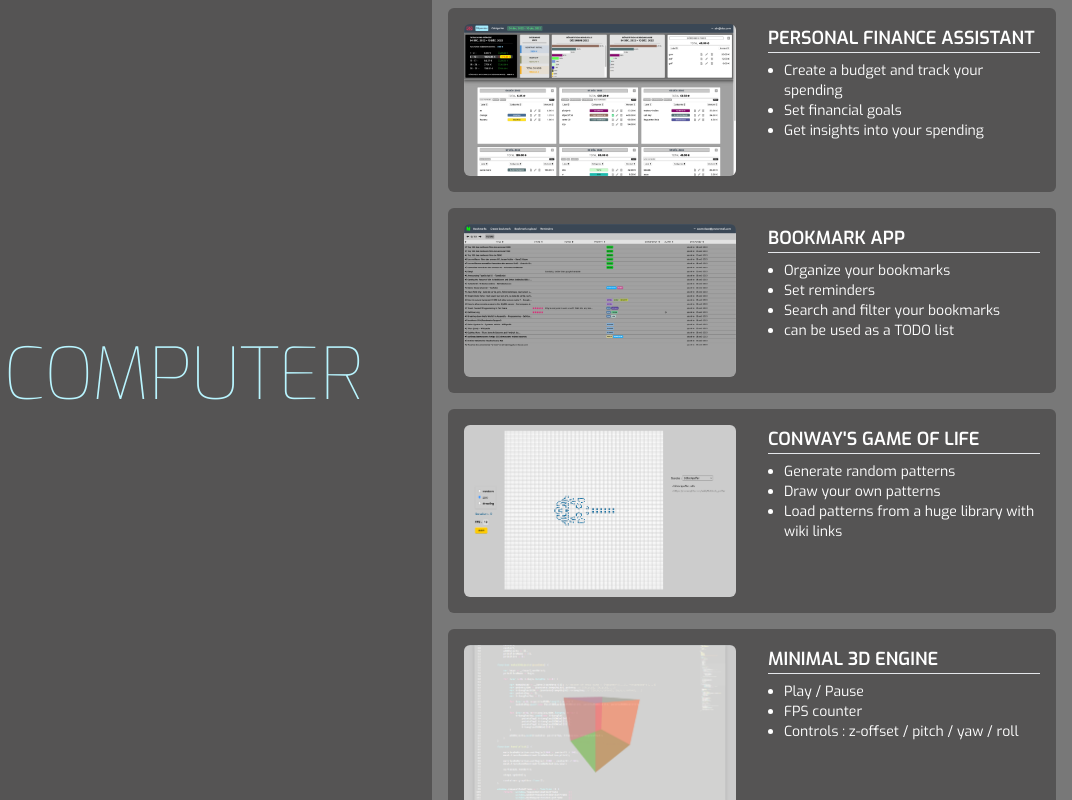
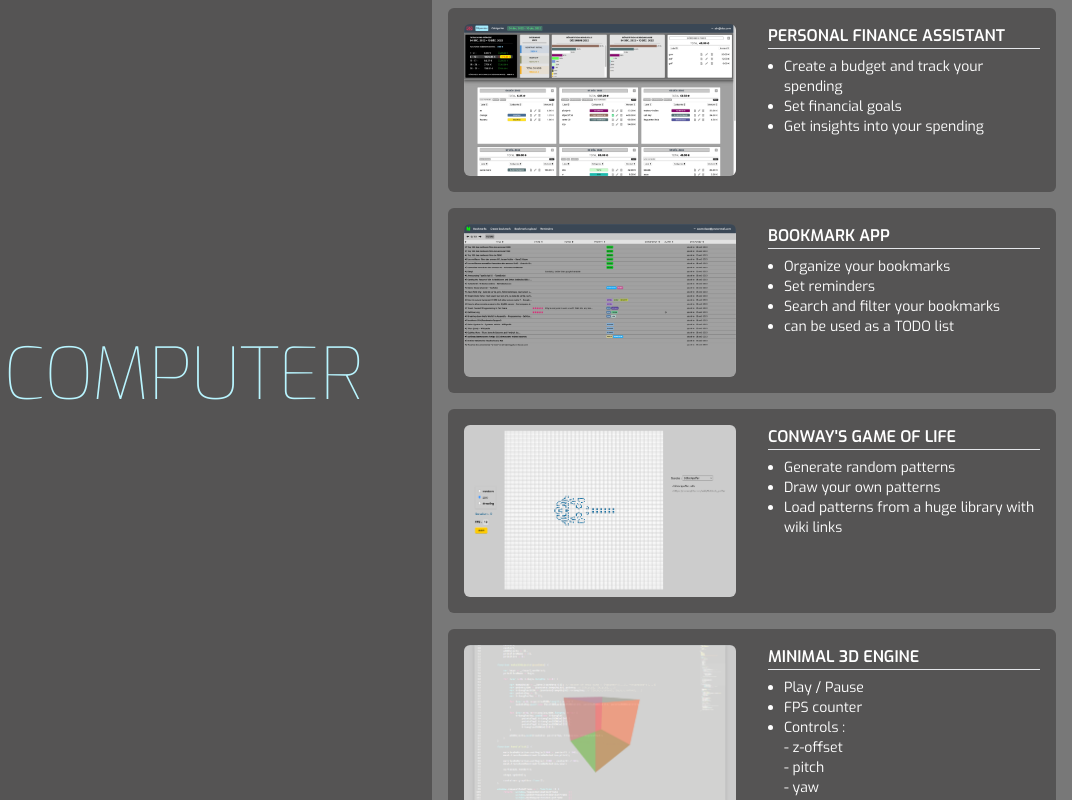
Before and after one commit to aestheticsdata/landing-page, a website: page src/index.html in a window 1280 px wide. Shown: the full height of the page, 208-1280 px from the left. Drawn offline with Linux system fonts and the light colour scheme; a script that the page names is missing.

Commit message:
minor changes

```diff
--- a/src/index.html
+++ b/src/index.html
@@ -68,7 +68,7 @@
         href="http://pfa.1991computer.com/"
         target="_blank"
         class="flex bg-container rounded-md mx-4
-        hover:bg-container-hover hover:shadow-login hover:cursor-pointer transition-colors ease-linear duration-100"
+          hover:bg-container-hover hover:shadow-login hover:cursor-pointer transition-colors ease-linear duration-100"
       >
         <div class="w-1/2 p-4">
           <img
@@ -78,10 +78,10 @@
           />
         </div>
         <div class="w-1/2 p-4 flex flex-col space-y-2">
-          <div class="uppercase font-semibold border--b-white border-b text-lg">
+          <div class="uppercase font-semibold border--b-white border-b sm:text-xs lg:text-sm xl:text-base 2xl:text-lg">
             Personal Finance Assistant
           </div>
-          <ul class="text-sm list-disc ml-4">
+          <ul class="text-sm list-disc ml-4 sm:text-xs lg:text-sm">
             <li>
               Create a budget and track your spending
             </li>
@@ -99,7 +99,7 @@
         href="http://bkmk.1991computer.com/"
         target="_blank"
         class="flex bg-container rounded-md mx-4
-        hover:bg-container-hover hover:shadow-login hover:cursor-pointer transition-colors ease-linear duration-100"
+          hover:bg-container-hover hover:shadow-login hover:cursor-pointer transition-colors ease-linear duration-100"
       >
         <div class="w-1/2 p-4">
           <img
@@ -109,10 +109,10 @@
           />
         </div>
         <div class="w-1/2 p-4 flex flex-col space-y-2">
-          <div class="uppercase font-bold border--b-white border-b text-lg">
+          <div class="uppercase font-semibold border--b-white border-b sm:text-xs lg:text-sm xl:text-base 2xl:text-lg">
             Bookmark app
           </div>
-          <ul class="text-sm list-disc ml-4">
+          <ul class="text-sm list-disc ml-4 sm:text-xs lg:text-sm">
             <li>
               Organize your bookmarks
             </li>
@@ -133,7 +133,7 @@
         href="http://1991computer.com/conway-gol/"
         target="_blank"
         class="flex bg-container rounded-md mx-4
-        hover:bg-container-hover hover:shadow-login hover:cursor-pointer transition-colors ease-linear duration-100"
+          hover:bg-container-hover hover:shadow-login hover:cursor-pointer transition-colors ease-linear duration-100"
       >
         <div class="w-1/2 p-4">
           <img
@@ -143,10 +143,10 @@
           />
         </div>
         <div class="w-1/2 p-4 flex flex-col space-y-2">
-          <div class="uppercase font-bold border--b-white border-b text-lg">
+          <div class="uppercase font-semibold border--b-white border-b sm:text-xs lg:text-sm xl:text-base 2xl:text-lg">
             Conway's game of life
           </div>
-          <ul class="text-sm list-disc ml-4">
+          <ul class="text-sm list-disc ml-4 sm:text-xs lg:text-sm">
             <li>
               Generate random patterns
             </li>
@@ -164,7 +164,7 @@
         href="http://1991computer.com/3dengine/"
         target="_blank"
         class="flex bg-container rounded-md mx-4
-        hover:bg-container-hover hover:shadow-login hover:cursor-pointer transition-colors ease-linear duration-100"
+          hover:bg-container-hover hover:shadow-login hover:cursor-pointer transition-colors ease-linear duration-100"
       >
         <div class="w-1/2 p-4">
           <img
@@ -174,10 +174,10 @@
           />
         </div>
         <div class="w-1/2 p-4 flex flex-col space-y-2">
-          <div class="uppercase font-bold border--b-white border-b text-lg">
+          <div class="uppercase font-semibold border--b-white border-b sm:text-xs lg:text-sm xl:text-base 2xl:text-lg">
             Minimal 3D engine
           </div>
-          <ul class="text-sm list-disc ml-4">
+          <ul class="text-sm list-disc ml-4 sm:text-xs lg:text-sm">
             <li>
               Play / Pause
             </li>
@@ -185,7 +185,11 @@
               FPS counter
             </li>
             <li>
-              Controls : z-offset / pitch / yaw / roll
+              Controls :
+              <div>- z-offset</div>
+              <div>- pitch</div>
+              <div>- yaw</div>
+              <div>- roll</div>
             </li>
           </ul>
         </div>
```
Also changed, not shown: dist/output.css.
